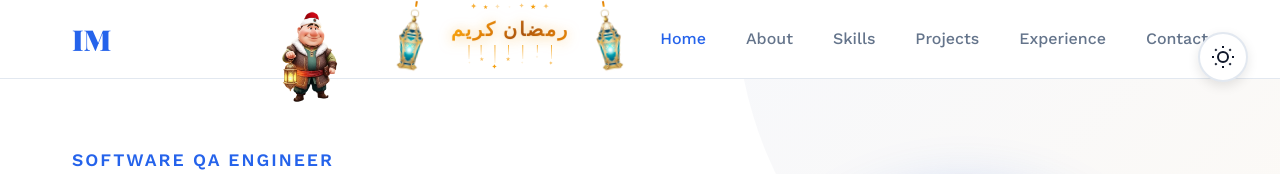
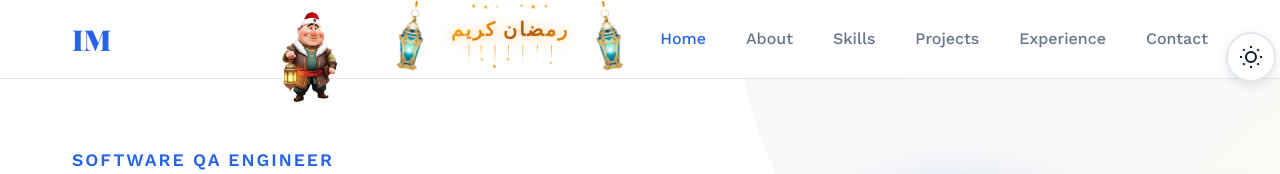
Before and after one commit to ebraheemkhamiss/Ramadan_Portfoilo, a plain HTML site: page index.html in a window 1280 px wide. Shown: the top 174 px of the page. Drawn offline with nearby package versions, Linux system fonts and the light colour scheme.

Commit message:
Update style.css

```diff
--- a/style.css
+++ b/style.css
@@ -146,7 +146,7 @@ section {
 .theme-toggle {
     position: fixed;
     top: 2rem;
-    right: 2rem;
+    right: .25rem;
     z-index: 1000;
     background-color: var(--bg-light);
     border: 2px solid var(--border-color);
```
